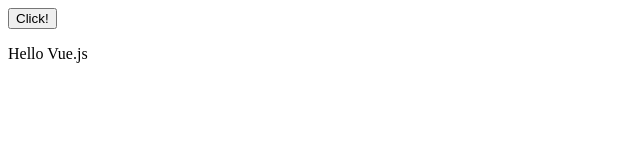
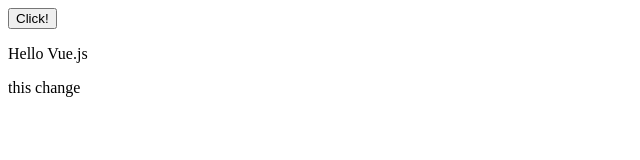
Before and after one commit to yoichihashimoto/git_test, a plain HTML site: page index.html in a window 1280 px wide. Shown: the full height of the page, 0-640 px from the left. Drawn offline with nearby package versions, Linux system fonts and the light colour scheme.

Commit message:
second_push

```diff
--- a/index.html
+++ b/index.html
@@ -11,6 +11,7 @@
     <div id="app">
       <button v-on:click="show =!show">Click!</button>
       <transition name="fade"> <p v-show="show">Hello Vue.js</p> </transition>
+      <p>this change</p>
 
       <!-- <button-counter></button-counter>
       <button-counter></button-counter>
```
